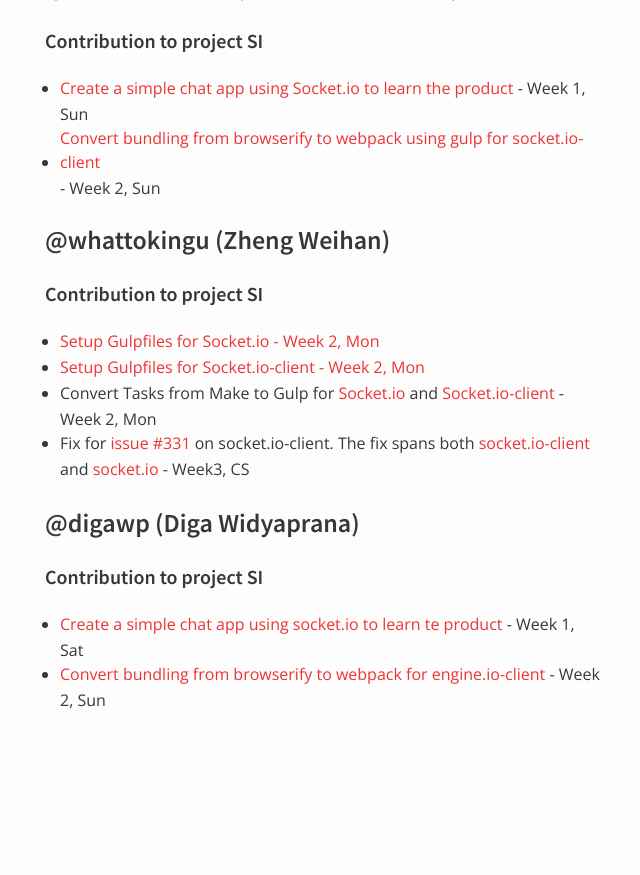
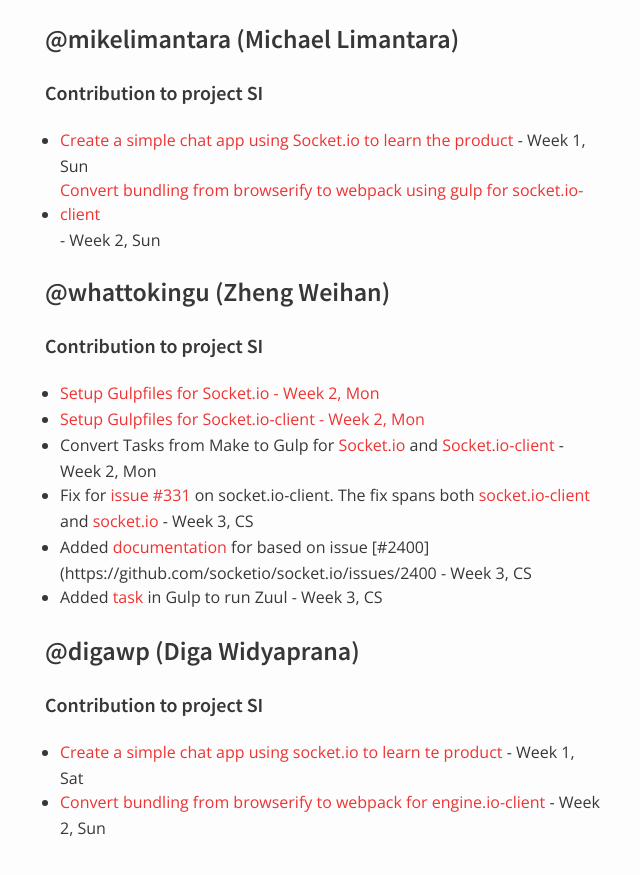
Before and after one commit to nus-oss/cs3281-AY1516S2-website, a Jekyll site: the page built from teams/socketio.md, in a window 1280 px wide and 900 px high, scrolled down 1793 px. Shown: the top 875 px of the window, without its empty margins (325-965 px from the left). Built offline with Jekyll 4.4.1, drawn with Linux system fonts in a browser that asks for light colours; before the commit the page ends 2565 px from its top, so only the background shows below that; some of the changed text lies outside the part shown.

Commit message:
added new contribs

```diff
--- a/teams/socketio.md
+++ b/teams/socketio.md
@@ -36,7 +36,9 @@
   * [x] engine.io - Week 3, Tue
   * [x] engine.io-client - Week 3
 * [x] Webpack for client-packages - Week 3
-
+* [ ] Create PR for Gulp Task runner - Week 3, CS
+  * [x] Socket.io-client - Week 3, CS
+  * [ ] socket.io-client - Week 3, CS
 ## Contributions
 
 ### @paradite (Zhu Liang)
@@ -69,7 +71,10 @@
 * [Setup Gulpfiles for Socket.io - Week 2, Mon](https://github.com/nus-fboa2016-si/socket.io/pull/1)
 * [Setup Gulpfiles for Socket.io-client - Week 2, Mon](https://github.com/nus-fboa2016-si/socket.io-client/pull/1)
 * Convert Tasks from Make to Gulp for [Socket.io](https://github.com/nus-fboa2016-si/socket.io/pull/3) and [Socket.io-client](https://github.com/nus-fboa2016-si/socket.io-client/pull/1) - Week 2, Mon
-* Fix for [issue #331](https://github.com/socketio/socket.io-client/issues/331) on socket.io-client. The fix spans both [socket.io-client](https://github.com/nus-fboa2016-si/socket.io-client/pull/2) and [socket.io](https://github.com/nus-fboa2016-si/socket.io/pull/4) - Week3, CS
+* Fix for [issue #331](https://github.com/socketio/socket.io-client/issues/331) on socket.io-client. The fix spans both [socket.io-client](https://github.com/nus-fboa2016-si/socket.io-client/pull/2) and [socket.io](https://github.com/nus-fboa2016-si/socket.io/pull/4) - Week 3, CS
+* Added [documentation](https://github.com/socketio/socket.io/pull/2415) for based on issue [#2400](https://github.com/socketio/socket.io/issues/2400 - Week 3, CS
+* Added [task](https://github.com/whattokingu/socket.io-client/commit/fdef60a24ea3edd5f0da746f5f7a133844fe05e1) in Gulp to run Zuul - Week 3, CS
+
 
 ### @digawp (Diga Widyaprana)
 
```
